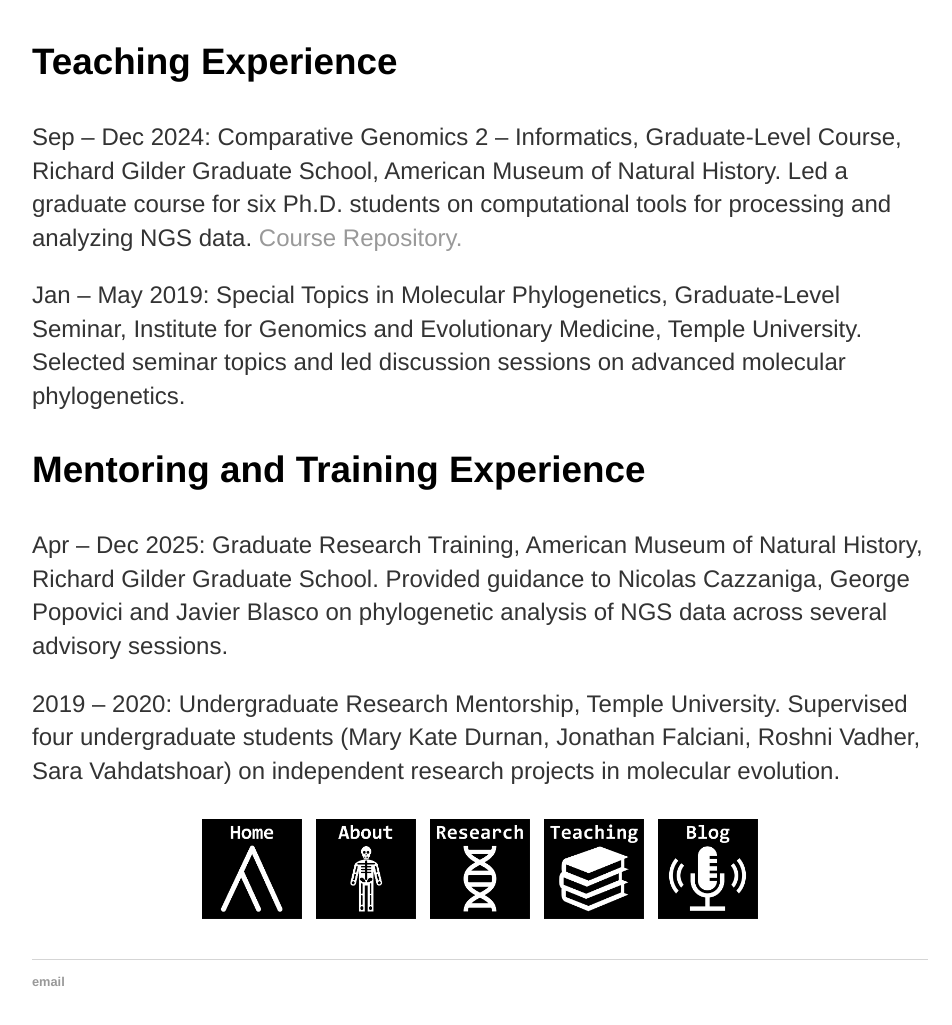
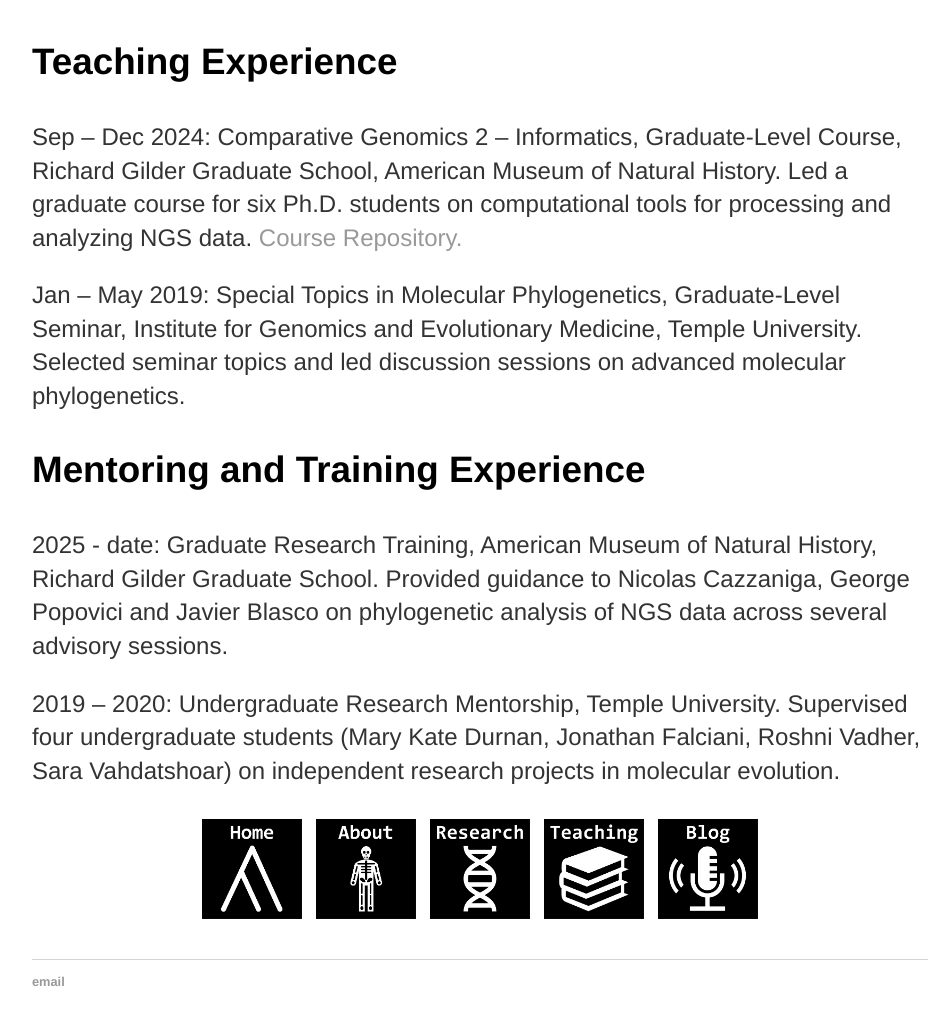
Before and after one commit to josebarbamontoya/josebarbamontoya.github.io, a Jekyll site: the page built from teaching/index.html, in a window 1280 px wide, cut to the strip 524-1575 px from the top of the page. Shown: the top 1025 px of the strip, without its empty margins (160-1112 px from the left). Built offline with Jekyll 4.4.1, drawn with Linux system fonts in a browser that asks for light colours.

Commit message:
Update index.html

```diff
--- a/teaching/index.html
+++ b/teaching/index.html
@@ -12,7 +12,7 @@
 			<p>Jan – May 2019: Special Topics in Molecular Phylogenetics, Graduate-Level Seminar, Institute for Genomics and Evolutionary Medicine, Temple University. Selected seminar topics and led discussion sessions on advanced molecular phylogenetics.
 
 	<h3>Mentoring and Training Experience</h3>
-			<p>Apr – Dec 2025: Graduate Research Training, American Museum of Natural History, Richard Gilder Graduate School. Provided guidance to Nicolas Cazzaniga, George Popovici and Javier Blasco on phylogenetic analysis of NGS data across several advisory sessions.
+			<p>2025 - date: Graduate Research Training, American Museum of Natural History, Richard Gilder Graduate School. Provided guidance to Nicolas Cazzaniga, George Popovici and Javier Blasco on phylogenetic analysis of NGS data across several advisory sessions.
 			<p>2019 – 2020: Undergraduate Research Mentorship, Temple University. Supervised four undergraduate students (Mary Kate Durnan, Jonathan Falciani, Roshni Vadher, Sara Vahdatshoar) on independent research projects in molecular evolution.
 
 	<!--- <p style="text-align:center;"><img src="/img/photo11.jpg" height="250" width="250"></p> --->
```
